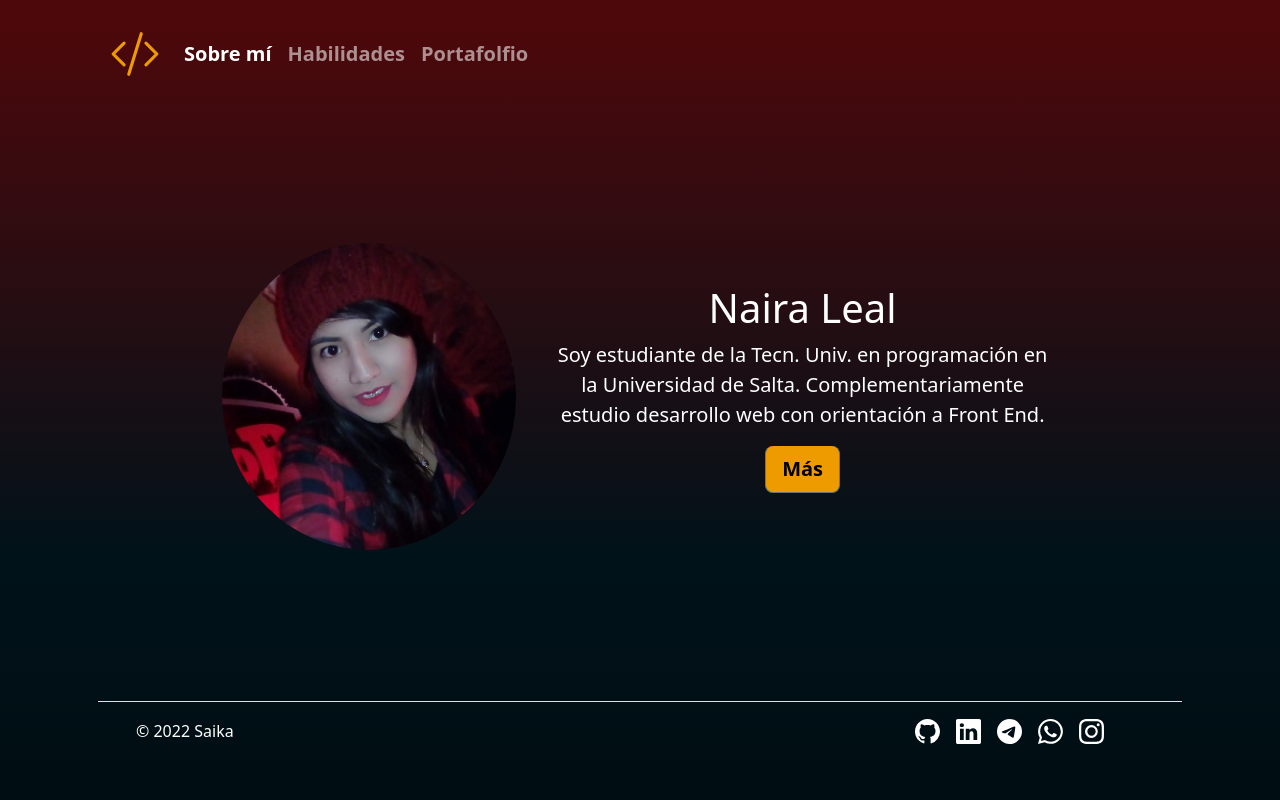
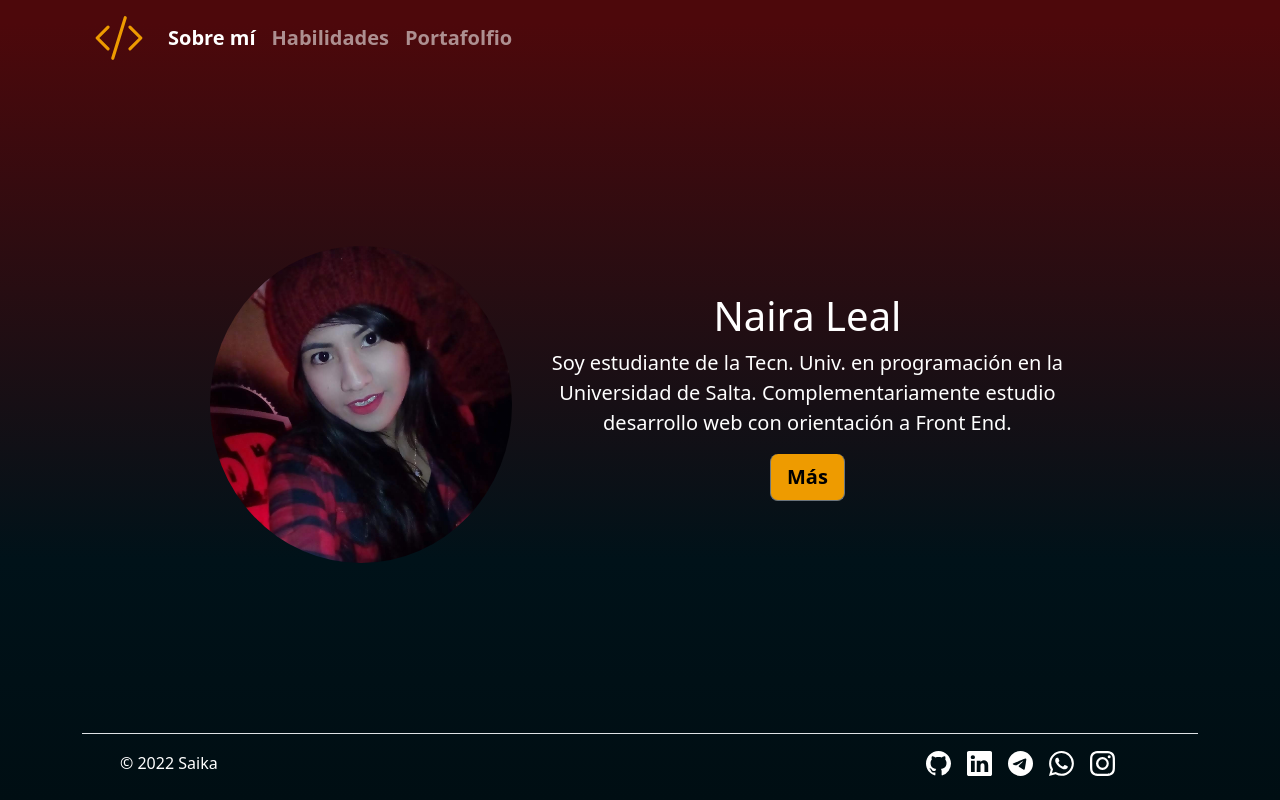
Before and after one commit to Naikl12/ID-Card, a plain HTML site: page index.html in a window 1280 px wide. Drawn offline with nearby package versions, Linux system fonts and the light colour scheme.

Commit message:
padding 0 al div del body

```diff
--- a/index.html
+++ b/index.html
@@ -18,7 +18,7 @@
 
 <body class="container d-flex h-100 text-center text-white" >
 
-  <div class="d-flex w-100 h-100 p-3 mx-auto flex-column">
+  <div class="d-flex w-100 h-100 mx-auto flex-column">
     <header class="mb-auto">
 
       <nav class="navbar navbar-expand-lg navbar-dark">
@@ -67,7 +67,7 @@
         </div>
     </main>
 
-    <footer class="mt-auto d-flex flex-wrap justify-content-between align-items-center py-3 my-4 border-top text-white">
+    <footer class="mt-auto d-flex flex-wrap justify-content-between align-items-center pt-3 my-4 border-top text-white">
       <div class="col-md-4 d-flex align-items-center">
         <a href="/" class="mb-3 me-2 mb-md-0 text-muted text-decoration-none lh-1">
           <svg class="bi" width="30" height="24"><use xlink:href="#bootstrap"></use></svg>
```
